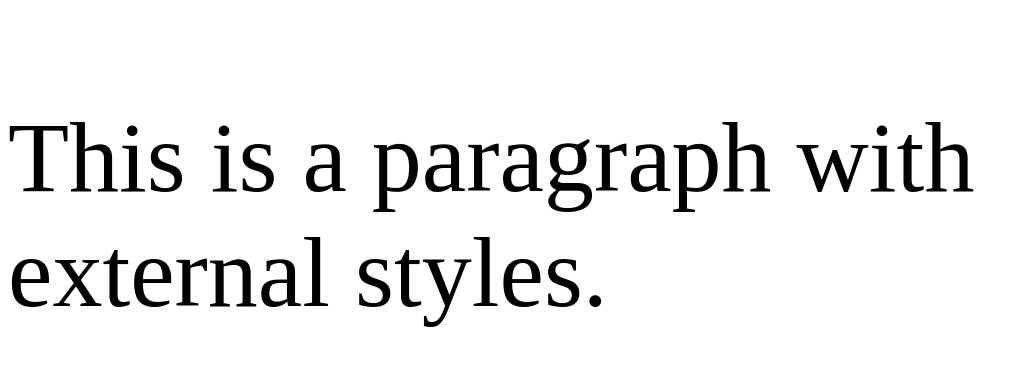
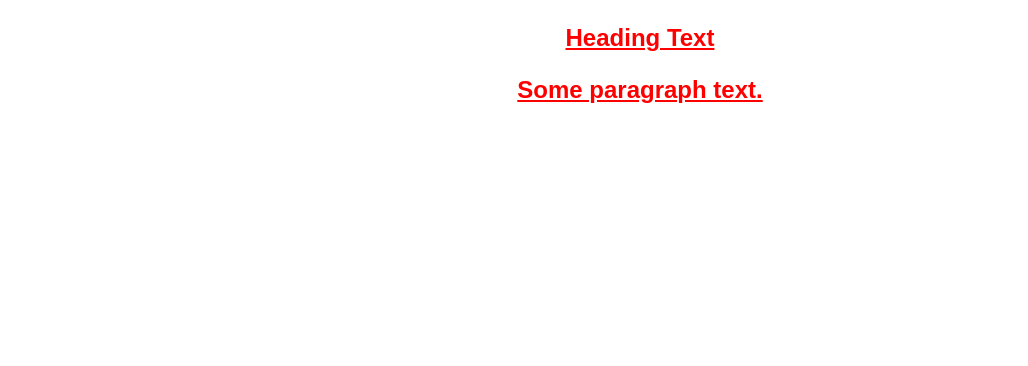
Before and after one commit to SeanVenz/codechum, a plain HTML site: page index.html in a window 1280 px wide. Shown: the whole page, without its empty margins (0-1028 px from the left). Drawn offline with Linux system fonts and the light colour scheme.

Commit message:
new changes

```diff
--- a/index.html
+++ b/index.html
@@ -1,9 +1,13 @@
 <!DOCTYPE html>
-<html>
-  <head>
-  <link rel="stylesheet" href="styles.css" />
+<html lang="en">
+<head>
+  <meta charset="UTF-8">
+  <meta name="viewport" content="width=device-width, initial-scale=1.0">
+  <title>CSS Text Styling Properties</title>
+  <link rel="stylesheet" href="styles.css">
 </head>
 <body>
-  <p class = "sample">This is a paragraph with external styles.</p>
+  <p>Heading Text</p>
+  <p>Some paragraph text.</p>
 </body>
 </html>
--- a/styles.css
+++ b/styles.css
@@ -1,3 +1,11 @@
-.sample{
-    font-size: 100px;
-}
+body {
+    font-family: Arial, sans-serif;
+  }
+
+  p {
+    font-size: 24px;
+    font-weight: bold;
+    color: #FF0000;
+    text-align: center;
+    text-decoration: underline;
+  }
```
Also changed, not shown: 22 other files.
